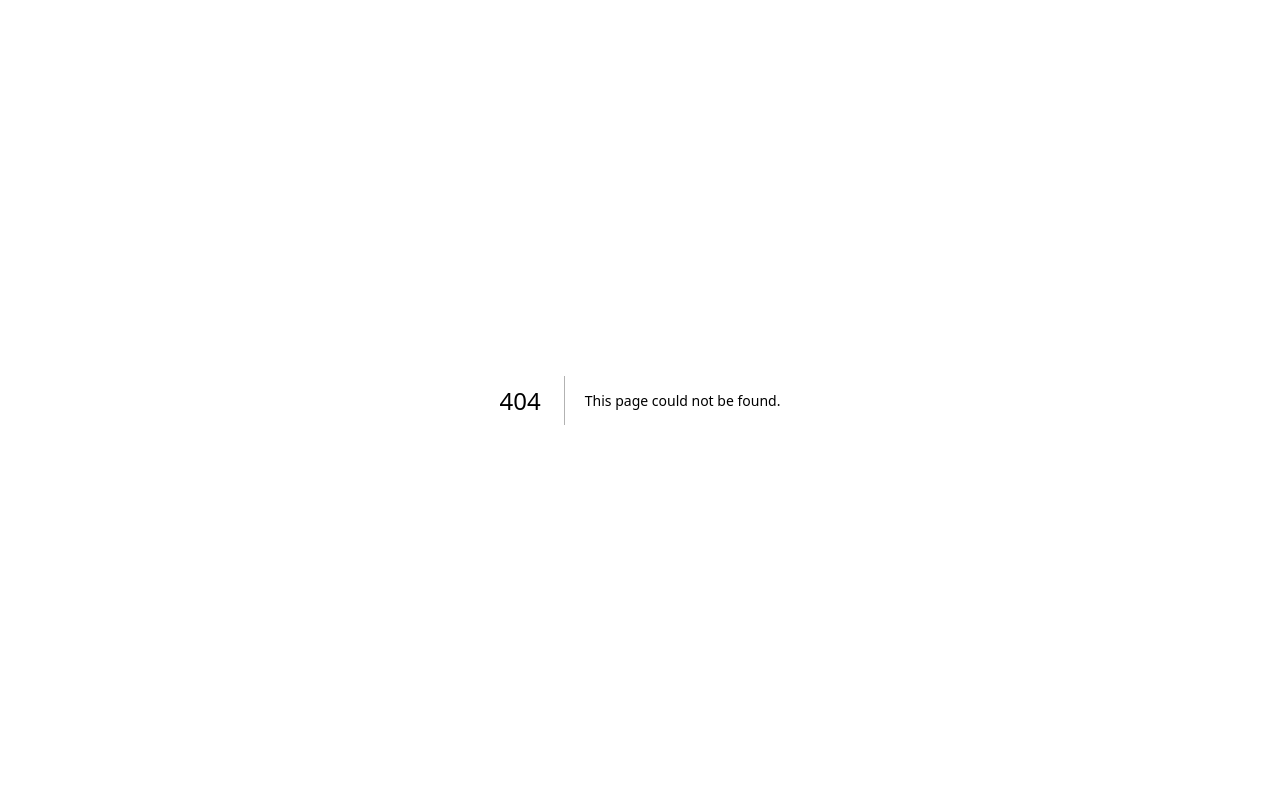
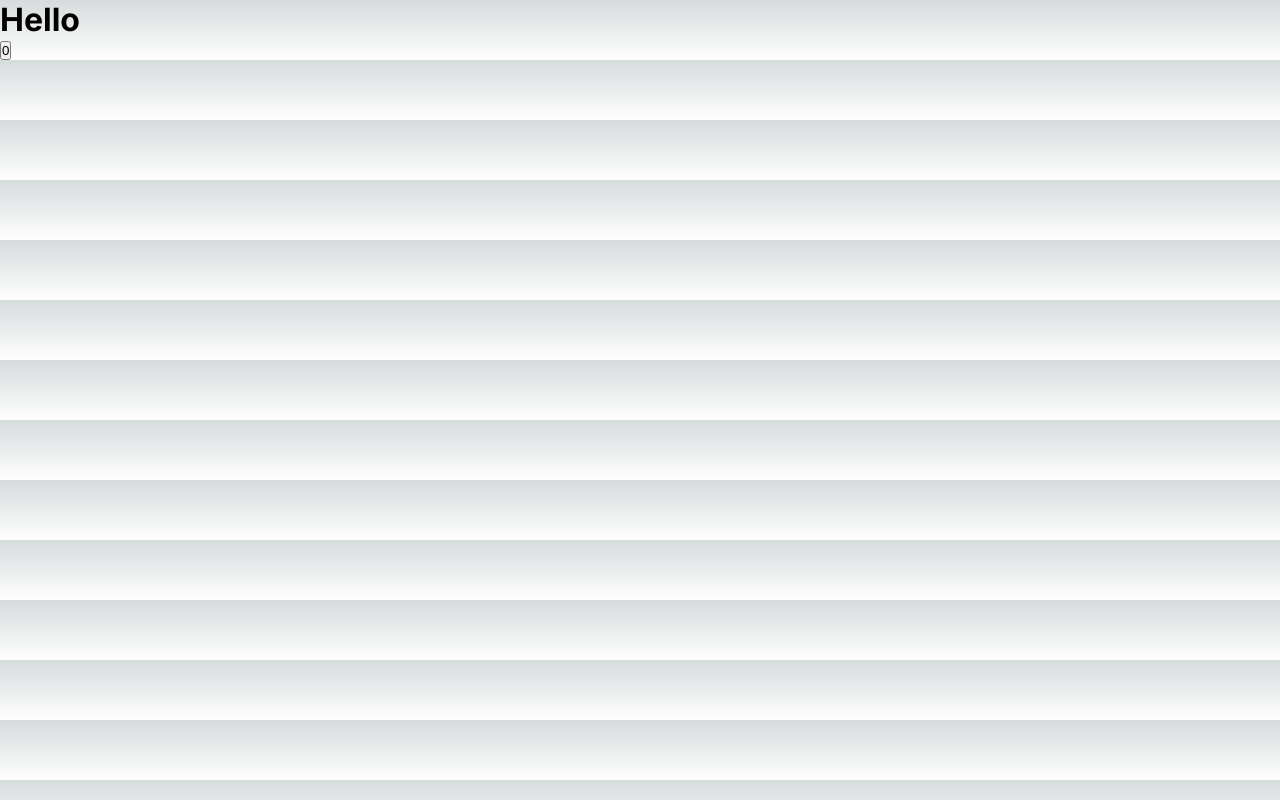
Before and after one commit to Rustenberg64/Bitcoin_price_app, a Next.js app in the folder frontend/: page /bitcoin_price in a window 1280 px wide. Before the commit this address had no page. Built offline with nearby package versions, Linux system fonts and the light colour scheme.

Commit message:
Install Recharts and Material UI

```diff
--- /dev/null
+++ b/frontend/app/bitcoin_price/page.tsx
@@ -0,0 +1,16 @@
+"use client"
+import { useState } from "react";
+
+export default function Bitcoin_Price() {
+
+  const [time, setTime] = useState(0);
+
+  return(
+    <>
+    <h1>Hello</h1>
+    <button onClick={() => {setTime( prev => prev+1)}}>{time}</button>
+
+    </>
+  )
+
+}
--- a/frontend/package.json
+++ b/frontend/package.json
@@ -1,9 +1,9 @@
 {
-  "name": "my-app",
+  "name": "frontend",
   "version": "0.1.0",
   "private": true,
   "scripts": {
-    "dev": "next dev",
+    "dev": "next dev -p 4000",
     "build": "next build",
     "start": "next start",
     "lint": "next lint"
@@ -17,6 +17,7 @@
     "next": "13.4.12",
     "react": "18.2.0",
     "react-dom": "18.2.0",
+    "recharts": "^2.7.3",
     "typescript": "5.1.6"
   }
 }
```
Also changed, not shown: 1 other file (tests, documents, lock files or other folders).
